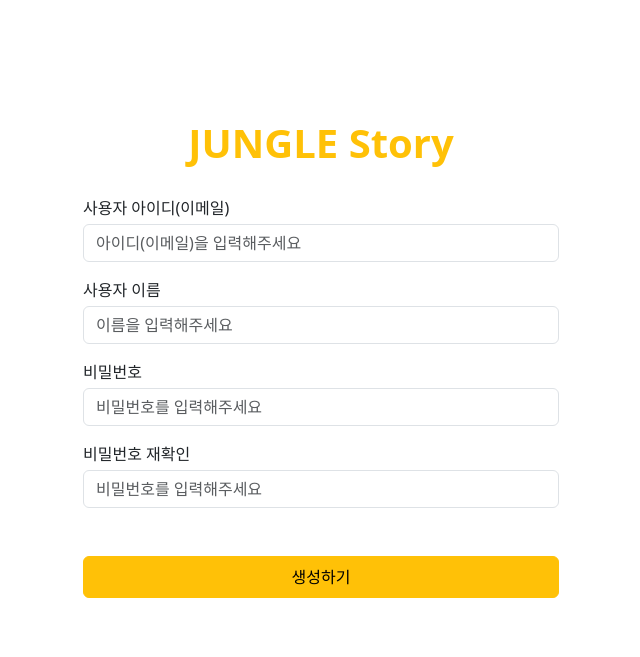
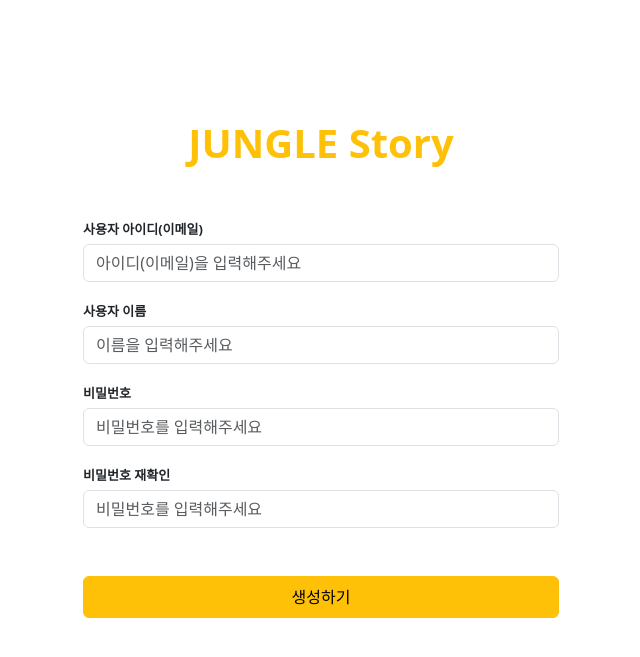
Before and after one commit to jjjjjeongwon/JUNGLE_story, a Flask app: page /sign_up/sign_up in a window 1280 px wide. Shown: the top 657 px of the page, without its empty margins (319-959 px from the left). Run offline with Flask 3, Linux system fonts and the light colour scheme; some libraries are stand-ins or nearby versions; some web fonts are replaced.

Commit message:
design: CSS 정리

```diff
--- a/templates/navbar.html
+++ b/templates/navbar.html
@@ -1,5 +1,5 @@
-<div style="height: 180px;">
-    <nav class="navbar navbar-expang-lg navbar-light bg-white   h-100 ">
+<div style="height: 200px;">
+    <nav class="navbar navbar-expang-lg navbar-light bg-white  h-100 ">
         <a class="navbar-brand d-flex fs-1 fw-bold text-warning container justify-content-center "
             href="{{ url_for('root.root') }}">JUNGLE
             Story</a>
--- a/templates/post_detail.html
+++ b/templates/post_detail.html
@@ -24,7 +24,7 @@
         </div>
     </div>
     <h2 class="border-bottom py-2">{{ post.title }}</h2>
-    <div class="card my-3 " style="border: none; min-height: 300px;">
+    <div class="card my-3 " style="border: none; min-height: 180px;">
         <div class="card-body  d-inline-block ">
             <div class="card-text">
                 {{ post.content }}
--- a/templates/post_list.html
+++ b/templates/post_list.html
@@ -44,7 +44,7 @@
                         <!-- 파일 존재 여부 -->
                         {% if post.file %}
                         <div style="width: 60px; ">
-                            <i class="fas  fa-sharp fa-solid fa-file"></i>
+                            <i class="fas  fa-sharp fa-solid fa-file" style="color: grey"></i>
                         </div>
                         {% endif %}
                     </div>
@@ -59,13 +59,13 @@
 
                     <!-- 댓글 수 -->
                     <div style="width: 40px;  margin-right: 10px;">
-                        <i class="fas fa-sharp fa-light fa-comments" style="color: #888888"></i>
+                        <i class="fas fa-sharp fa-light fa-comments" style="color: black"></i>
                         {{ post.comment_set | length}}
                     </div>
 
                     <!-- 좋아요 수 -->
                     <div style="width: 40px; ">
-                        <i class="fa-solid fa-thumbs-up" style="color: #ea1a1a"></i>
+                        <i class="fa-solid fa-thumbs-up fa-lg" style="color: black"></i>
                         {{post.like | length}}
                     </div>
                 </div>
--- a/templates/root_views.html
+++ b/templates/root_views.html
@@ -6,13 +6,13 @@
             {{ form.csrf_token }}
             {% include "form_errors.html" %}
             <div class="form-group">
-                <label for="user_id">아이디(이메일)</label>
+                <label for="user_id" style="font-size: 13px; font-weight: bold;">아이디(이메일)</label>
                 <input type="email" class="form-control  mt-1 " name="user_id" id="user_id" placeholder="아이디를 입력해주세요"
                     value="{{ form.user_id.data or '' }}">
             </div>
 
             <div class="form-group mt-4">
-                <label for="password">비밀번호</label>
+                <label for="password" style="font-size: 13px; font-weight: bold;">비밀번호</label>
                 <input type="password" class="form-control  mt-1" name="password" id="password"
                     placeholder="비밀번호를 입력해주세요" value="{{ form.password.data or '' }}">
             </div>
--- a/templates/sign_up.html
+++ b/templates/sign_up.html
@@ -6,25 +6,25 @@
             {{ form.csrf_token }}
             {% include "form_errors.html" %}
             <div class="form-group">
-                <label for="user_id">사용자 아이디(이메일)</label>
+                <label for="user_id" style="font-size: 13px; font-weight: bold;">사용자 아이디(이메일)</label>
                 <input type="email" class="form-control mt-1" name="user_id" id="user_id" placeholder="아이디(이메일)을 입력해주세요"
                     value="{{ form.user_id.data or '' }}">
             </div>
 
             <div class="form-group mt-3">
-                <label for="user_name">사용자 이름</label>
+                <label for="user_name" style="font-size: 13px; font-weight: bold;">사용자 이름</label>
                 <input type="text" class="form-control mt-1" name="user_name" id="user_name" placeholder="이름을 입력해주세요"
                     value="{{ form.user_name.data or '' }}">
             </div>
 
             <div class="form-group mt-3">
-                <label for="password1">비밀번호</label>
+                <label for="password1" style="font-size: 13px; font-weight: bold;">비밀번호</label>
                 <input type="password" class="form-control mt-1" name="password1" id="password1"
                     placeholder="비밀번호를 입력해주세요" value="{{ form.password1.data or '' }}">
             </div>
 
             <div class="form-group mt-3">
-                <label for="password2">비밀번호 재확인</label>
+                <label for="password2" style="font-size: 13px; font-weight: bold;">비밀번호 재확인</label>
                 <input type="password" class="form-control mt-1" name="password2" id="password2"
                     placeholder="비밀번호를 입력해주세요" value="{{ form.password2.data or '' }}">
             </div>
```
Also changed, not shown: templates/sidebar.html (+13 -11 lines).
